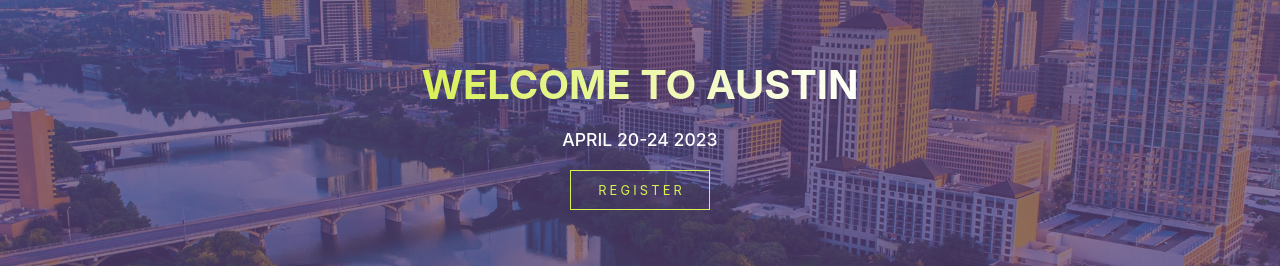
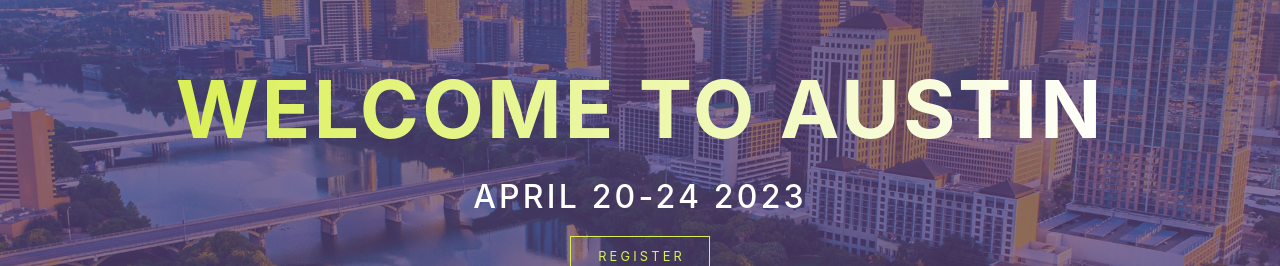
Before and after one commit to zengjilie/2023-www-conference, a Next.js app: page / in a window 1280 px wide. Shown: the part 180-446 px from the top of the page. Built offline with nearby package versions, Linux system fonts and the light colour scheme.

Commit message:
added media query

```diff
--- a/styles/Home.module.scss
+++ b/styles/Home.module.scss
@@ -31,6 +31,11 @@
         text-align: center;
         margin-bottom: 20px;
         margin-top: 0;
+
+        @media only screen and (min-width:1000px) {
+            font-size: 5rem;
+            letter-spacing: .2rem;
+        }
     }
 
     .homeDate {
@@ -40,6 +45,11 @@
         font-weight: 500;
         margin: 0;
         margin-bottom: 20px;
+
+        @media only screen and (min-width:1000px) {
+            font-size: 2rem;
+            letter-spacing: .2rem;
+        }
     }
 
     .homeBtn {
@@ -91,7 +101,7 @@
 
 .keynoteImg {
     width: 100%;
-    background-image: url("/images/home.jpeg");
+    background-image: url("/images/austin.jpeg");
     background-size: cover;
     background-position: center;
 
```
